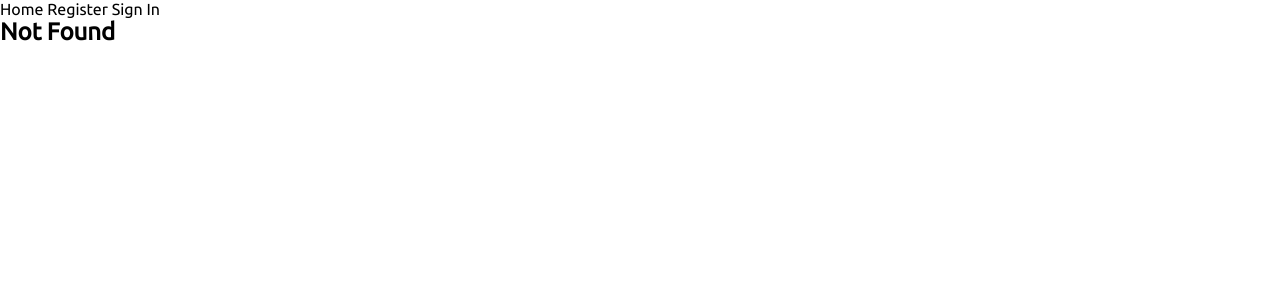
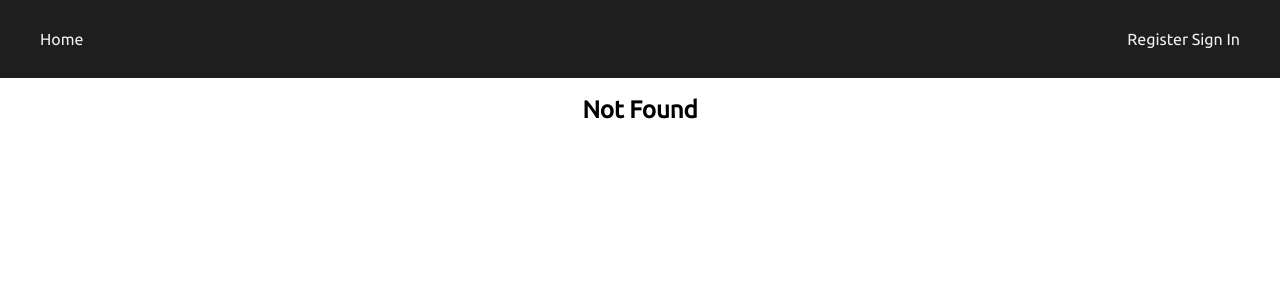
Before and after one commit to GMbrianlaw/watch-n-learn, a Python web app: template watch_n_learn/template/not_found.jinja2 in a window 1280 px wide. Shown: the top 300 px of the page. Run offline with Jinja, Linux system fonts and the light colour scheme; the template is opened without the code that fills it, so the values that code supplies are empty.

```diff
--- a/watch_n_learn/static/css/base.css
+++ b/watch_n_learn/static/css/base.css
@@ -18,8 +18,36 @@ a {
 
 }
 
+h2 {
+
+    text-align: center;
+
+}
+
+nav {
+
+    background-color: rgba(30, 30, 30, 1);
+
+    display: flex;
+
+    justify-content: space-between;
+
+    padding-bottom: 30px;
+    padding-left: 40px;
+    padding-right:40px;
+    padding-top: 30px;
+
+}
+
+nav div a {
+
+    color: rgba(240, 240, 240, 1);
+
+}
+
 .navbar_active {
 
+    text-decoration-color: rgba(240, 240, 240, 1);
     text-decoration-line: underline;
 
 }
--- a/watch_n_learn/static/javascript/base.js
+++ b/watch_n_learn/static/javascript/base.js
@@ -1,9 +1,11 @@
 window.onload = () => {
+
     for (const link of document.getElementsByTagName("nav").item(0).children) {
         if (link.pathname === document.location.pathname) {
             link.classList.add("navbar_active");
         }
     }
+
 };
 
 /**
--- a/watch_n_learn/template/base.jinja2
+++ b/watch_n_learn/template/base.jinja2
@@ -25,14 +25,23 @@
 
         <header>
             <nav>
-                <a href="/">Home</a>
                 {% if user is defined() %}
-                    <a href="/explore">Explore</a>
-                    <a href="/post">Post</a>
-                    <a href="/sign-out">Sign Out</a>
+                    <div>
+                        <a href="/">Home</a>
+                        <a href="/explore">Explore</a>
+                        <a href="/post">Post</a>
+                    </div>
+                    <div>
+                        <a href="/sign-out">Sign Out</a>
+                    </div>
                 {% else %}
-                    <a href="/register">Register</a>
-                    <a href="/sign-in">Sign In</a>
+                    <div>
+                        <a href="/">Home</a>
+                    </div>
+                    <div>
+                        <a href="/register">Register</a>
+                        <a href="/sign-in">Sign In</a>
+                    </div>
                 {% endif %}
             </nav>
             <div>
@@ -45,6 +54,8 @@
             </div>
         </header>
 
+        <br>
+
         {% block main %}
         {% endblock main %}
 
```
Also changed, not shown: watch_n_learn/authentication/main.py (+13 -7 lines).
